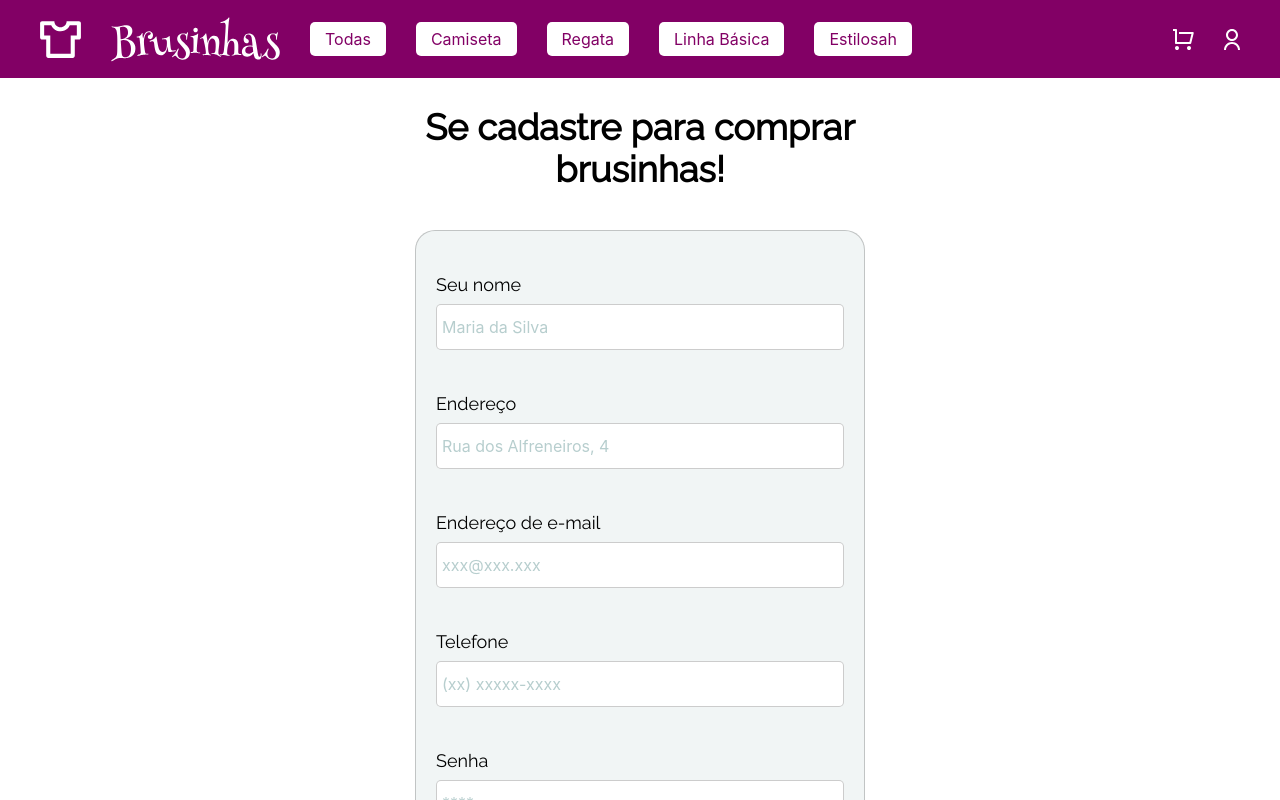
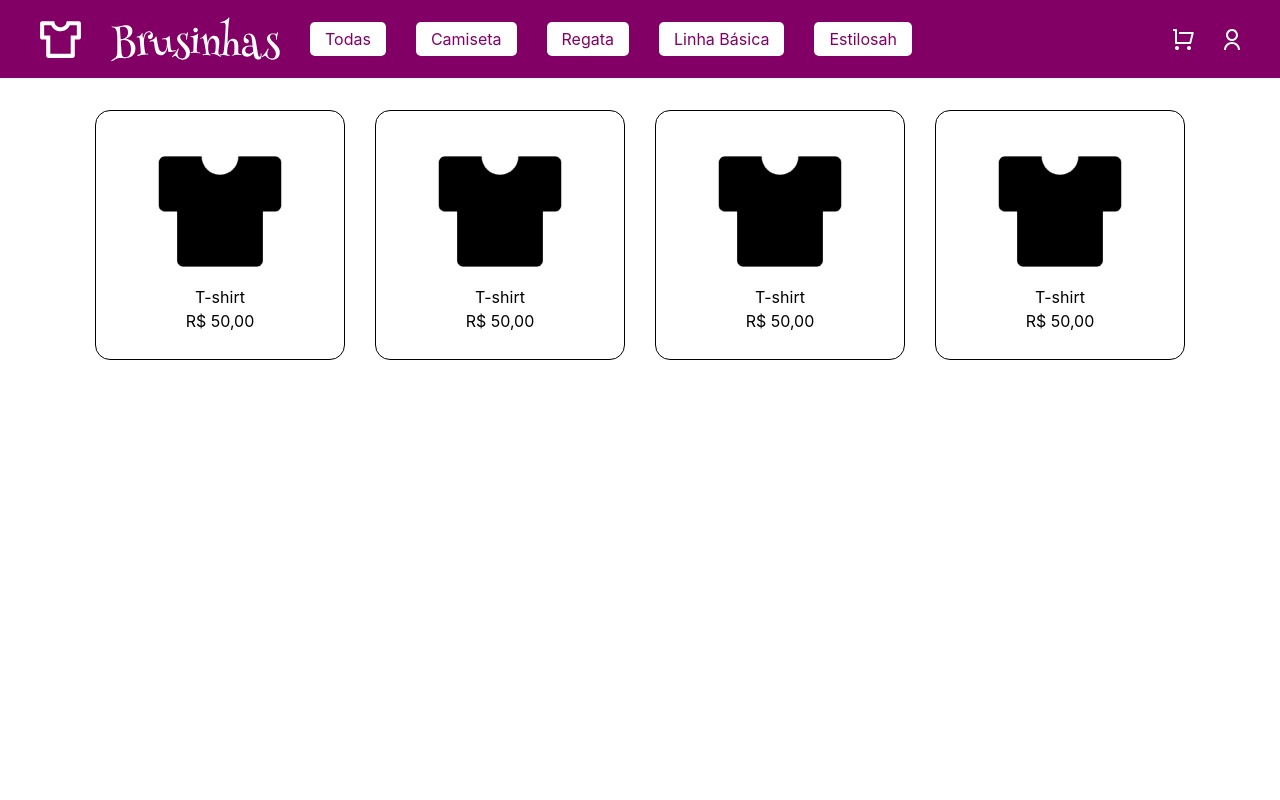
Before and after one commit to lusmoura/An-online-store---Trabalho-Web, a React (Create React App) app in the folder brusinhas/: page / in a window 1280 px wide. Shown: the top 800 px of the page. Built offline with nearby package versions, Linux system fonts and the light colour scheme.

Commit message:
add initial home page

```diff
--- a/brusinhas/src/App.js
+++ b/brusinhas/src/App.js
@@ -1,13 +1,13 @@
 import Footer from "./components/Footer/Footer";
 import Header from "./components/Header/Header";
-import Signup from "./screens/Signup/Signup";
+import Home from "./screens/Home/Home";
 
 function App() {
   return (
     <div id="app">
       <div id="app-content">
         <Header id="header" />
-        <Signup />
+        <Home />
       </div>
       <Footer id="footer" />
     </div>
--- /dev/null
+++ b/brusinhas/src/components/CardItem/CardItem.jsx
@@ -0,0 +1,11 @@
+import "./style.css";
+
+export default function CardItem({ src, alt, title, price }) {
+  return (
+    <div className="container grid-item">
+      <img src={src} alt={alt} />
+      <h2>{title}</h2>
+      <p>{price}</p>
+    </div>
+  );
+}
--- /dev/null
+++ b/brusinhas/src/components/CardItem/style.css
@@ -0,0 +1,14 @@
+.container{
+    display: flex;
+}
+
+.grid-item {
+    /* This is the selector for all children of grid-main */
+    border-radius: 15px;
+    border: solid 1px black;
+    height: var(--item-size);
+
+    flex-direction: column;
+    align-items: center;
+    justify-content: center;
+}
--- a/brusinhas/src/index.css
+++ b/brusinhas/src/index.css
@@ -1,6 +1,19 @@
 @tailwind base;
 @tailwind components;
 @tailwind utilities;
+
+:root {
+  --strong-color: #820065;
+  --lighter-strong-color: rgb(74, 14, 61);
+
+  --light-color: #f5f5f5;
+
+  --logo-font: 'Henny Penny', cursive;
+  --body-font: 'Raleway', sans-serif;
+  --secondary-font: 'Cabin', sans-serif;
+
+  --item-size: 250px;
+}
 
 body {
   margin: 0;
--- a/brusinhas/src/screens/Home/Home.jsx
+++ b/brusinhas/src/screens/Home/Home.jsx
@@ -1,45 +1,51 @@
 import tshirt from "../../assets/t-shirt.png";
+import CardItem from "../../components/CardItem/CardItem";
+
+import "./style.css";
+
+const items = [
+  {
+    id: 1,
+    src: tshirt,
+    alt: "T-shirt",
+    title: "T-shirt",
+    price: "R$ 50,00",
+    category: "camiseta",
+  },
+  {
+    id: 2,
+    src: tshirt,
+    alt: "T-shirt",
+    title: "T-shirt",
+    price: "R$ 50,00",
+    category: "camiseta",
+  },
+  {
+    id: 3,
+    src: tshirt,
+    alt: "T-shirt",
+    title: "T-shirt",
+    price: "R$ 50,00",
+    category: "camiseta",
+  },
+  {
+    id: 4,
+    src: tshirt,
+    alt: "T-shirt",
+    title: "T-shirt",
+    price: "R$ 50,00",
+    category: "camiseta",
+  },
+];
 
 export default function Home() {
   return (
     <>
       <main className="container">
         <div className="grid grid-main">
-          <div className="container grid-item">
-            <img src={tshirt} alt="t-shirt" />
-            <h2>Camiseta 1</h2>
-            <p>R$ XX,YY</p>
-          </div>
-          <div className="container grid-item">
-            <img src={tshirt} alt="t-shirt" />
-            <h2>Camiseta 2</h2>
-            <p>R$ XX,YY</p>
-          </div>
-          <div className="container grid-item">
-            <img src={tshirt} alt="t-shirt" />
-            <h2>Camiseta 3</h2>
-            <p>R$ XX,YY</p>
-          </div>
-          <div className="container grid-item">
-            <img src={tshirt} alt="t-shirt" />
-            <h2>Camiseta 4</h2>
-            <p>R$ XX,YY</p>
-          </div>
-          <div className="container grid-item">
-            <img src={tshirt} alt="t-shirt" />
-            <h2>Camiseta 5</h2>
-            <p>R$ XX,YY</p>
-          </div>
-          <div className="container grid-item">
-            <img src={tshirt} alt="t-shirt" />
-            <h2>Camiseta 6</h2>
-            <p>R$ XX,YY</p>
-          </div>
-          <div className="container grid-item">
-            <img src={tshirt} alt="t-shirt" />
-            <h2>Camiseta 7</h2>
-            <p>R$ XX,YY</p>
-          </div>
+          {items.map((item) => (
+            <CardItem key={item.id} {...item} />
+          ))}
         </div>
       </main>
     </>
--- /dev/null
+++ b/brusinhas/src/screens/Home/style.css
@@ -0,0 +1,20 @@
+.container {
+    display: flex;
+}
+
+.grid {
+    display: grid;
+}
+
+.grid-main {
+    width: 100%;
+
+    padding: 2em;
+
+    grid-template-columns: repeat(auto-fill, var(--item-size));
+    grid-template-rows: repeat(auto-fill, var(--item-size));
+
+    align-items: center;
+    justify-content: center;
+    gap: 30px;
+}
```
Also changed, not shown: brusinhas/src/assets/t-shirt.png (added).
